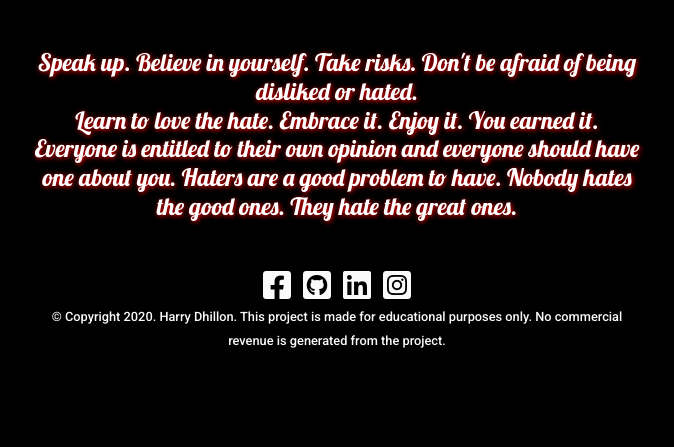
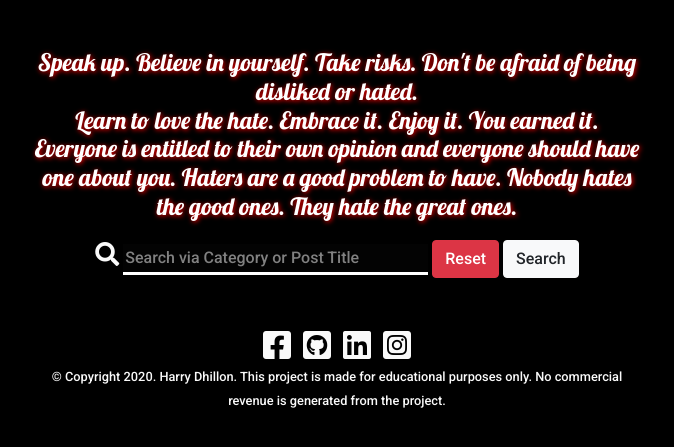
Before and after one commit to Harry-Leepz/Project-Airtown, a Flask app: page /the_wall in a window 1280 px wide. Shown: the part 254-701 px from the top of the page, without its empty margins (303-977 px from the left). Run offline with Flask 2, Linux system fonts and the light colour scheme; data that the repository does not hold is empty; some libraries are stand-ins or nearby versions.

Commit message:
Add search functionality and search form to wall.html

```diff
--- a/app.py
+++ b/app.py
@@ -127,6 +127,13 @@ def the_wall():
         "wall.html", posts=posts, categories=categories)
 
 
+@app.route("/search", methods=["GET", "POST"])
+def search():
+    query = request.form.get("query")
+    posts = list(mongo.db.posts.find({"$text": {"$search": query}}))
+    return render_template("wall.html", posts=posts)
+
+
 @app.route("/new_post", methods=["GET", "POST"])
 def new_post():
     # Inserting a new post into the database
--- a/templates/wall.html
+++ b/templates/wall.html
@@ -27,7 +27,15 @@
     <div class="container-fluid">
         <div class="row justify-content-center">
             <div class="col-12 col-sm-12 col-md-8 col-lg-6">
-
+                <form method="POST" action="{{ url_for('search') }}">
+                    <div class="form-group text-center">
+                        <!-- Username -->
+                        <label class="label" for="query"><i class="fas fa-search"></i></label>
+                        <input type="text" name="query" class="validate" id="query" placeholder="Search via Category or Post Title" minlength="3" required>
+                        <a href="{{ url_for('the_wall') }}" class="btn btn-danger"> Reset </a>
+                        <button type="submit" class="btn btn-light"> Search </button>
+                    </div>
+                </form>
             </div>
         </div>
     </div>
```
Lines whose indentation alone changed are shown as unchanged.
